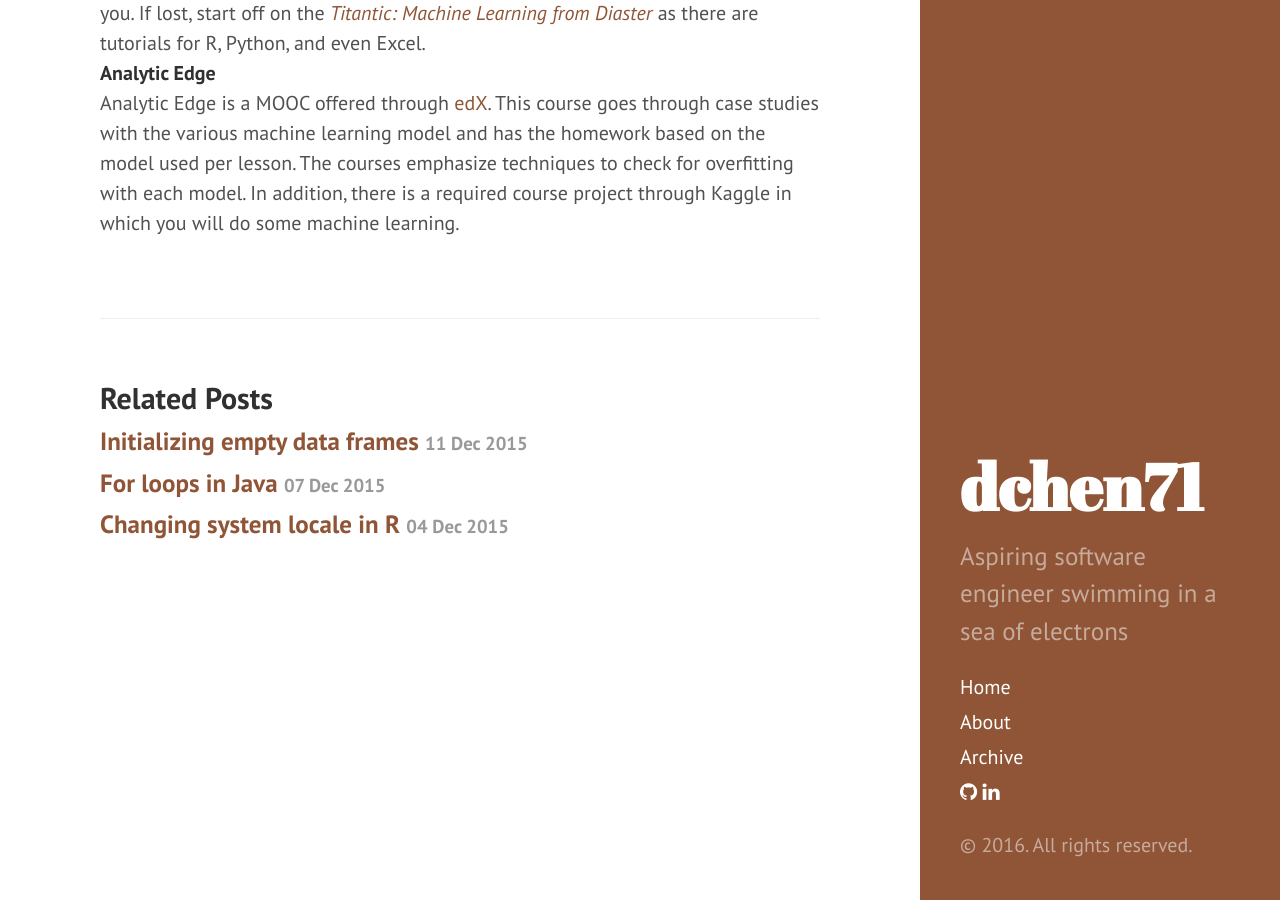
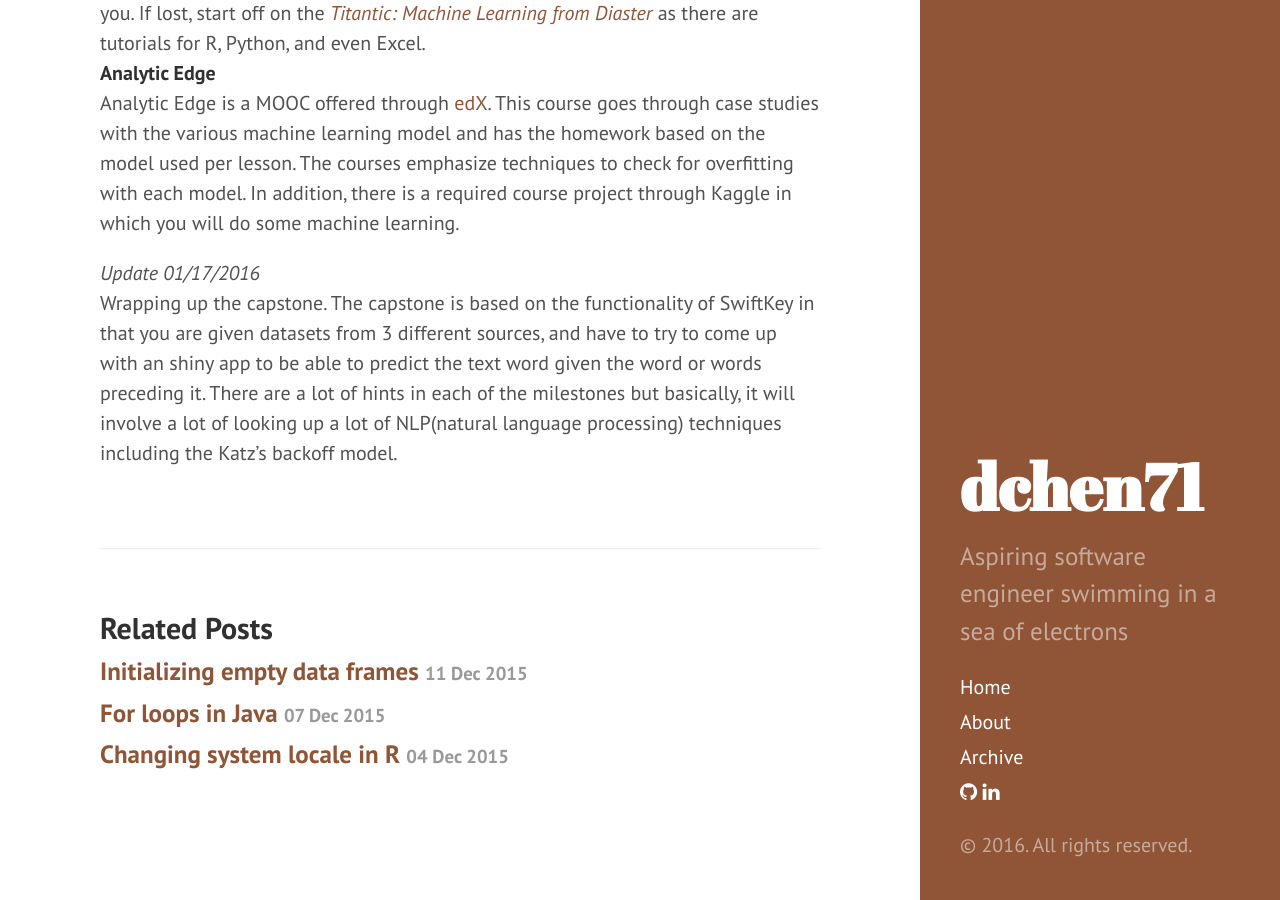
Before and after one commit to dchen71/dchen71.github.io, a Jekyll site: the page built from _posts/2015-11-11-coursera-data-review.md, in a window 1280 px wide and 900 px high, scrolled down 1913 px. Built offline with Jekyll 4.4.1, drawn with Linux system fonts in a browser that asks for light colours; Markdown is read by kramdown in place of the engine named in the settings.

Commit message:
updated post with comment on capstone

```diff
--- a/_posts/2015-11-11-coursera-data-review.md
+++ b/_posts/2015-11-11-coursera-data-review.md
@@ -22,3 +22,8 @@ Overall, the specialization is well balanced. It teaches how to use R, statistic
 Kaggle hosts a lot of machine learning competitions which you can compete in for fame, potential career, or prizes. The data sets tend to be huge and will challenge you. If lost, start off on the [*Titantic: Machine Learning from Diaster*](https://www.kaggle.com/c/titanic) as there are tutorials for R, Python, and even Excel.
 **Analytic Edge**
 Analytic Edge is a MOOC offered through [edX](https://www.edx.org). This course goes through case studies with the various machine learning model and has the homework based on the model used per lesson. The courses emphasize techniques to check for overfitting with each model. In addition, there is a required course project through Kaggle in which you will do some machine learning.
+
+
+
+*Update 01/17/2016*
+Wrapping up the capstone. The capstone is based on the functionality of SwiftKey in that you are given datasets from 3 different sources, and have to try to come up with an shiny app to be able to predict the text word given the word or words preceding it. There are a lot of hints in each of the milestones but basically, it will involve a lot of looking up a lot of NLP(natural language processing) techniques including the Katz's backoff model.
```
